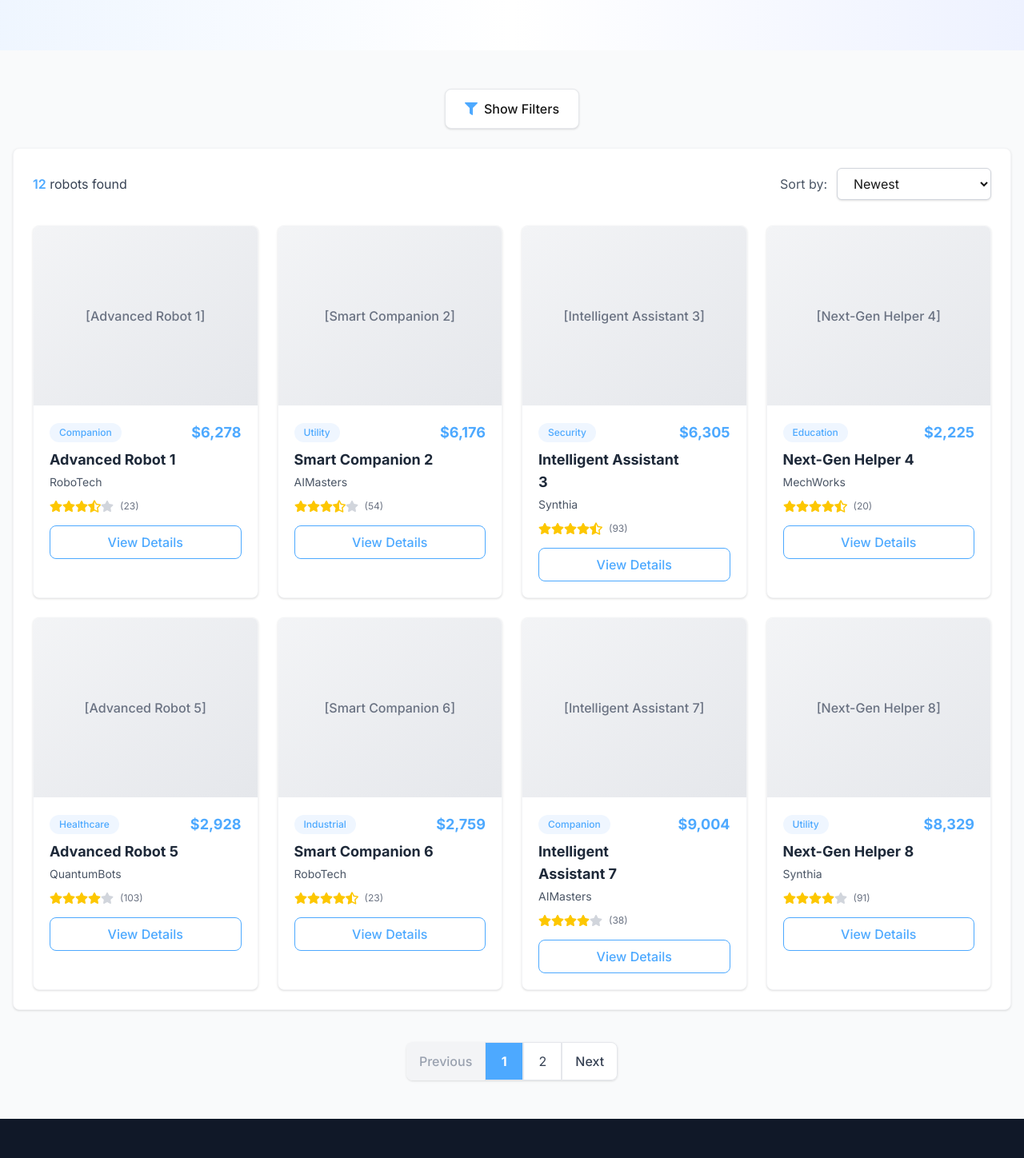
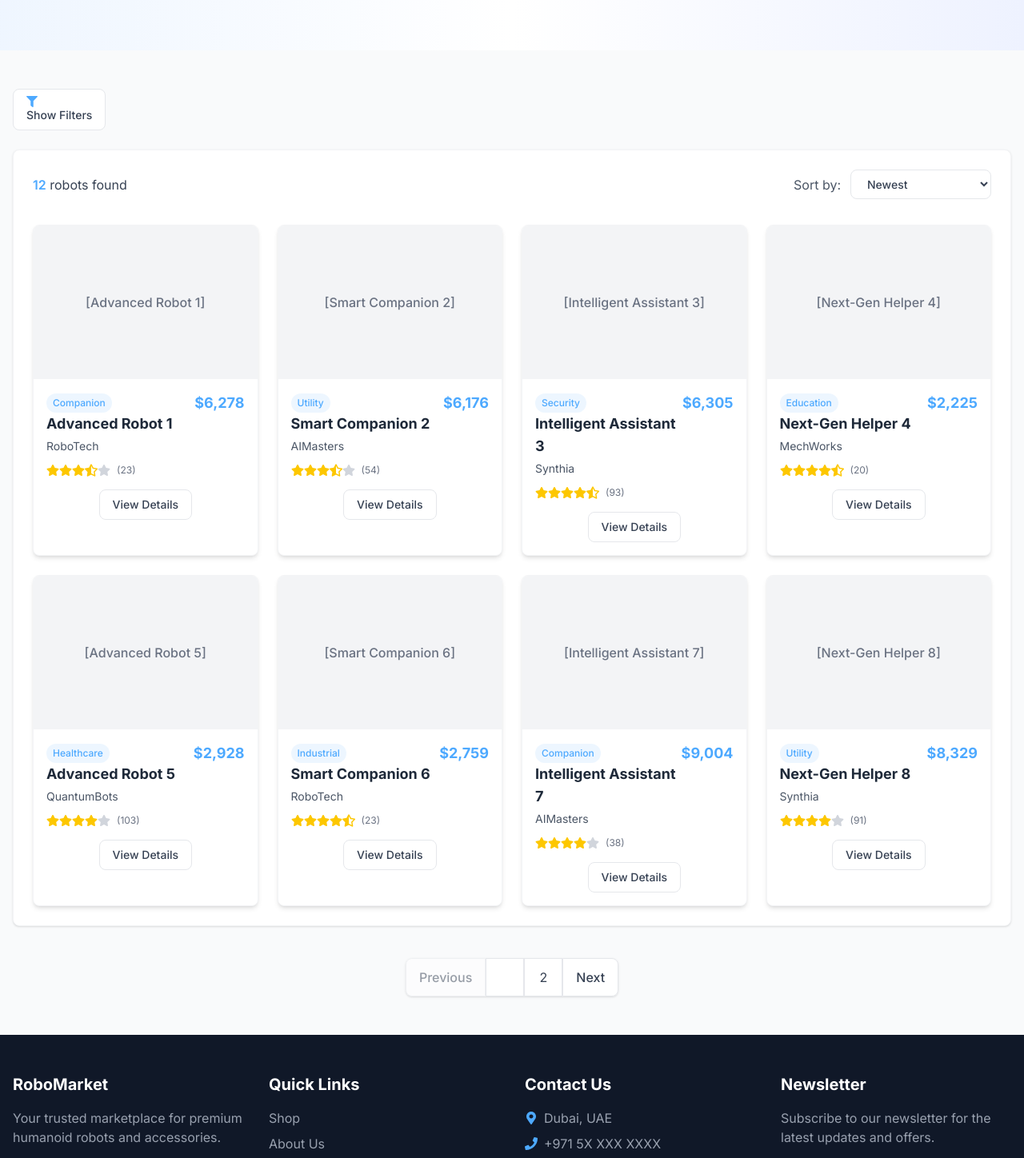
Before and after one commit to alaineid/robomarket-ae, a Next.js app: page /shop in a window 1280 px wide. Shown: the part 399-1847 px from the top of the page at 80% size. Built offline with nearby package versions, Linux system fonts and the light colour scheme.

Commit message:
Remove common styles

```diff
--- a/src/app/shop/page.tsx
+++ b/src/app/shop/page.tsx
@@ -6,7 +6,6 @@ import { motion } from 'framer-motion';
 import { FaStar, FaStarHalfAlt, FaShoppingCart, FaFilter, FaTimes, FaChevronDown, FaSearch } from 'react-icons/fa';
 import Header from '@/components/Header';
 import Footer from '@/components/Footer';
-import { commonButtonStyles, commonCardStyles, commonFormStyles, commonLayoutStyles } from '@/styles/commonStyles';
 
 export default function ShopPage() {
   // State for filters and pagination
@@ -93,8 +92,8 @@ export default function ShopPage() {
       <Header />
 
       {/* Hero Section */}
-      <div className={commonLayoutStyles.heroSection}>
-        <div className={commonLayoutStyles.section}>
+      <div className="bg-gradient-to-r from-blue-50 via-white to-indigo-50 py-16">
+        <div className="container mx-auto px-4">
           <div className="max-w-4xl mx-auto text-center">
             <h1 className="text-5xl font-bold text-gray-800 mb-4">Robot <span className="text-[#4DA9FF] relative inline-block">
               Marketplace
@@ -120,7 +119,11 @@ export default function ShopPage() {
                 <button
                   key={index}
                   onClick={() => toggleCategory(category)}
-                  className={commonButtonStyles.category(selectedCategories.includes(category))}
+                  className={`px-4 py-2 rounded-lg text-sm font-medium transition-all ${
+                    selectedCategories.includes(category)
+                      ? 'bg-[#4DA9FF] text-white shadow-sm'
+                      : 'bg-white text-gray-700 hover:bg-gray-50 border border-gray-200'
+                  }`}
                 >
                   {category}
                 </button>
@@ -131,15 +134,15 @@ export default function ShopPage() {
       </div>
 
       {/* Main Content */}
-      <div className={commonLayoutStyles.mainContent}>
-        <div className={commonLayoutStyles.section}>
+      <div className="flex-grow bg-gray-50 py-12">
+        <div className="container mx-auto px-4">
           {/* Filter toggle button */}
           <div className="mb-6">
             <motion.button
               whileHover={{ scale: 1.02 }}
               whileTap={{ scale: 0.98 }}
               onClick={() => setShowFilters(!showFilters)}
-              className={commonButtonStyles.filter}
+              className="px-4 py-2 rounded-lg text-sm font-medium transition-all bg-white text-gray-700 hover:bg-gray-50 border border-gray-200"
             >
               {showFilters ? <FaTimes className="mr-2 text-gray-500" /> : <FaFilter className="mr-2 text-[#4DA9FF]" />}
               <span className="font-medium">{showFilters ? "Hide Filters" : "Show Filters"}</span>
@@ -228,7 +231,7 @@ export default function ShopPage() {
                 <motion.button
                   whileHover={{ scale: 1.02 }}
                   whileTap={{ scale: 0.98 }}
-                  className={commonButtonStyles.primary}
+                  className="px-4 py-2 rounded-lg text-sm font-medium transition-all bg-[#4DA9FF] text-white shadow-sm"
                 >
                   Apply Filters
                 </motion.button>
@@ -242,7 +245,7 @@ export default function ShopPage() {
                   <p className="text-gray-700"><span className="font-semibold text-[#4DA9FF]">{filteredProducts.length}</span> robots found</p>
                   <div className="flex items-center">
                     <label htmlFor="sort" className="mr-3 text-gray-600">Sort by:</label>
-                    <select id="sort" className={commonFormStyles.select}>
+                    <select id="sort" className="px-4 py-2 rounded-lg text-sm font-medium transition-all bg-white text-gray-700 hover:bg-gray-50 border border-gray-200">
                       <option>Newest</option>
                       <option>Price: Low to High</option>
                       <option>Price: High to Low</option>
@@ -257,23 +260,23 @@ export default function ShopPage() {
                     <motion.div
                       key={product.id}
                       whileHover={{ y: -3 }}
-                      className={commonCardStyles.container}
+                      className="bg-white rounded-lg shadow-md overflow-hidden group transition-all duration-300 border border-gray-100"
                     >
-                      <div className={commonCardStyles.imageContainer}>
+                      <div className="relative overflow-hidden h-48">
                         {/* Placeholder for robot image */}
-                        <div className={commonCardStyles.imagePlaceholder}>
+                        <div className="absolute inset-0 flex items-center justify-center bg-gray-100">
                           <span className="text-gray-500 font-medium">[{product.name}]</span>
                         </div>
-                        <div className={commonCardStyles.imageOverlay}></div>
+                        <div className="absolute inset-0 bg-gradient-to-t from-black/30 to-transparent opacity-0 group-hover:opacity-100 transition-all duration-300"></div>
                         <button className="absolute bottom-4 right-4 w-12 h-12 rounded-full bg-white shadow-lg flex items-center justify-center text-[#4DA9FF] hover:bg-[#4DA9FF] hover:text-white transition-all duration-300 cursor-pointer transform translate-y-10 opacity-0 group-hover:translate-y-0 group-hover:opacity-100">
                           <FaShoppingCart size={18} />
                         </button>
                       </div>
 
-                      <div className={commonCardStyles.content}>
+                      <div className="p-4">
                         <div className="flex justify-between items-start">
                           <div>
-                            <span className={commonCardStyles.categoryBadge}>
+                            <span className="inline-block px-2 py-1 rounded-full text-xs font-medium bg-[#4DA9FF]/10 text-[#4DA9FF]">
                               {product.category}
                             </span>
                             <h3 className="font-bold text-lg text-gray-800 hover:text-[#4DA9FF] transition-colors">
@@ -294,7 +297,7 @@ export default function ShopPage() {
                         <div className="mt-4 flex justify-center">
                           <Link
                             href={`/robot/${product.id}`}
-                            className={`w-full text-center ${commonButtonStyles.secondary}`}
+                            className="px-4 py-2 rounded-lg text-sm font-medium transition-all bg-white text-gray-700 hover:bg-gray-50 border border-gray-200"
                           >
                             View Details
                           </Link>
@@ -323,7 +326,7 @@ export default function ShopPage() {
                     <button
                       onClick={() => setCurrentPage(prev => Math.max(prev - 1, 1))}
                       disabled={currentPage === 1}
-                      className={`px-4 py-2 rounded-l-lg font-medium ${commonButtonStyles.pagination(false, currentPage === 1)}`}
+                      className={`px-4 py-2 rounded-l-lg font-medium transition-all bg-white text-gray-700 hover:bg-gray-50 border border-gray-200 ${currentPage === 1 ? 'opacity-50 cursor-not-allowed' : ''}`}
                     >
                       Previous
                     </button>
@@ -332,7 +335,7 @@ export default function ShopPage() {
                       <button
                         key={page}
                         onClick={() => setCurrentPage(page)}
-                        className={`w-12 h-12 ${commonButtonStyles.pagination(currentPage === page)}`}
+                        className={`w-12 h-12 transition-all bg-white text-gray-700 hover:bg-gray-50 border border-gray-200 ${currentPage === page ? 'bg-[#4DA9FF] text-white' : ''}`}
                       >
                         {page}
                       </button>
@@ -341,7 +344,7 @@ export default function ShopPage() {
                     <button
                       onClick={() => setCurrentPage(prev => Math.min(prev + 1, totalPages))}
                       disabled={currentPage === totalPages}
-                      className={`px-4 py-2 rounded-r-lg font-medium ${commonButtonStyles.pagination(false, currentPage === totalPages)}`}
+                      className={`px-4 py-2 rounded-r-lg font-medium transition-all bg-white text-gray-700 hover:bg-gray-50 border border-gray-200 ${currentPage === totalPages ? 'opacity-50 cursor-not-allowed' : ''}`}
                     >
                       Next
                     </button>
--- a/src/styles/commonStyles.ts
+++ /dev/null
@@ -1,40 +0,0 @@
-// Common button styles for consistent UI across the application
-export const commonButtonStyles = {
-  primary: "bg-gradient-to-r from-[#4DA9FF] to-[#3D89FF] hover:from-[#3D89FF] hover:to-[#4DA9FF] text-white font-bold py-3 px-4 rounded-lg transition-all shadow-md hover:shadow-lg",
-  secondary: "bg-white border border-[#4DA9FF] text-[#4DA9FF] hover:bg-[#4DA9FF] hover:text-white font-medium py-2 px-4 rounded-lg transition-all duration-300",
-  filter: "flex items-center justify-center py-3 px-6 bg-white border border-gray-200 rounded-lg shadow-sm mx-auto hover:shadow transition-all duration-200",
-  category: (isSelected: boolean) =>
-    `px-4 py-2 rounded-lg text-sm font-medium transition-all ${
-      isSelected
-        ? 'bg-[#4DA9FF] text-white shadow-sm'
-        : 'bg-white text-gray-700 hover:bg-gray-50 border border-gray-200'
-    }`,
-  pagination: (isActive: boolean, isDisabled = false) =>
-    isDisabled
-      ? 'bg-gray-100 text-gray-400 cursor-not-allowed'
-      : `${isActive ? 'bg-[#4DA9FF] text-white font-bold' : 'bg-white text-gray-700 hover:bg-[#4DA9FF] hover:text-white'} transition-colors border border-gray-200`
-};
-
-// Common card styles for consistent product display
-export const commonCardStyles = {
-  container: "bg-white border border-gray-100 rounded-lg shadow-sm overflow-hidden hover:shadow transition-all duration-300",
-  imageContainer: "relative h-56 w-full overflow-hidden group",
-  imageOverlay: "absolute inset-0 bg-gradient-to-t from-black/70 to-transparent opacity-0 group-hover:opacity-100 transition-opacity duration-300",
-  imagePlaceholder: "absolute inset-0 bg-gradient-to-br from-gray-100 to-gray-200 flex items-center justify-center transition-transform duration-500 group-hover:scale-110",
-  content: "p-5",
-  categoryBadge: "inline-block px-3 py-1 text-xs font-medium text-[#4DA9FF] bg-blue-50 rounded-full mb-2"
-};
-
-// Common form styles
-export const commonFormStyles = {
-  input: "w-full py-3 px-5 rounded-lg border border-gray-200 shadow-sm focus:outline-none focus:ring-2 focus:ring-[#4DA9FF] focus:border-transparent",
-  select: "border border-gray-300 rounded-md py-2 px-4 bg-white focus:outline-none focus:ring-2 focus:ring-[#4DA9FF] focus:border-transparent shadow-sm",
-  searchContainer: "relative max-w-xl mx-auto mb-6"
-};
-
-// Common layout styles
-export const commonLayoutStyles = {
-  section: "container mx-auto px-4",
-  heroSection: "bg-gradient-to-r from-blue-50 via-white to-indigo-50 py-16",
-  mainContent: "flex-grow bg-gray-50 py-12"
-};
```
